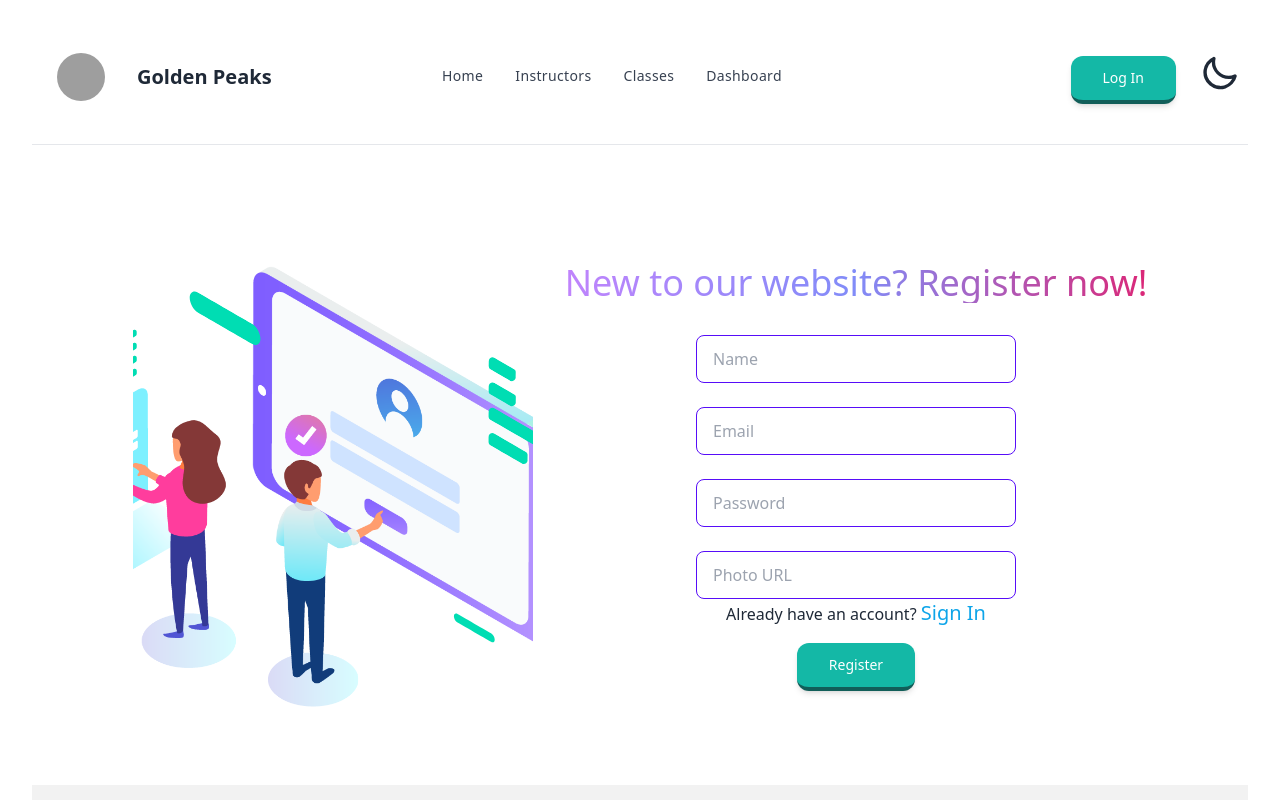
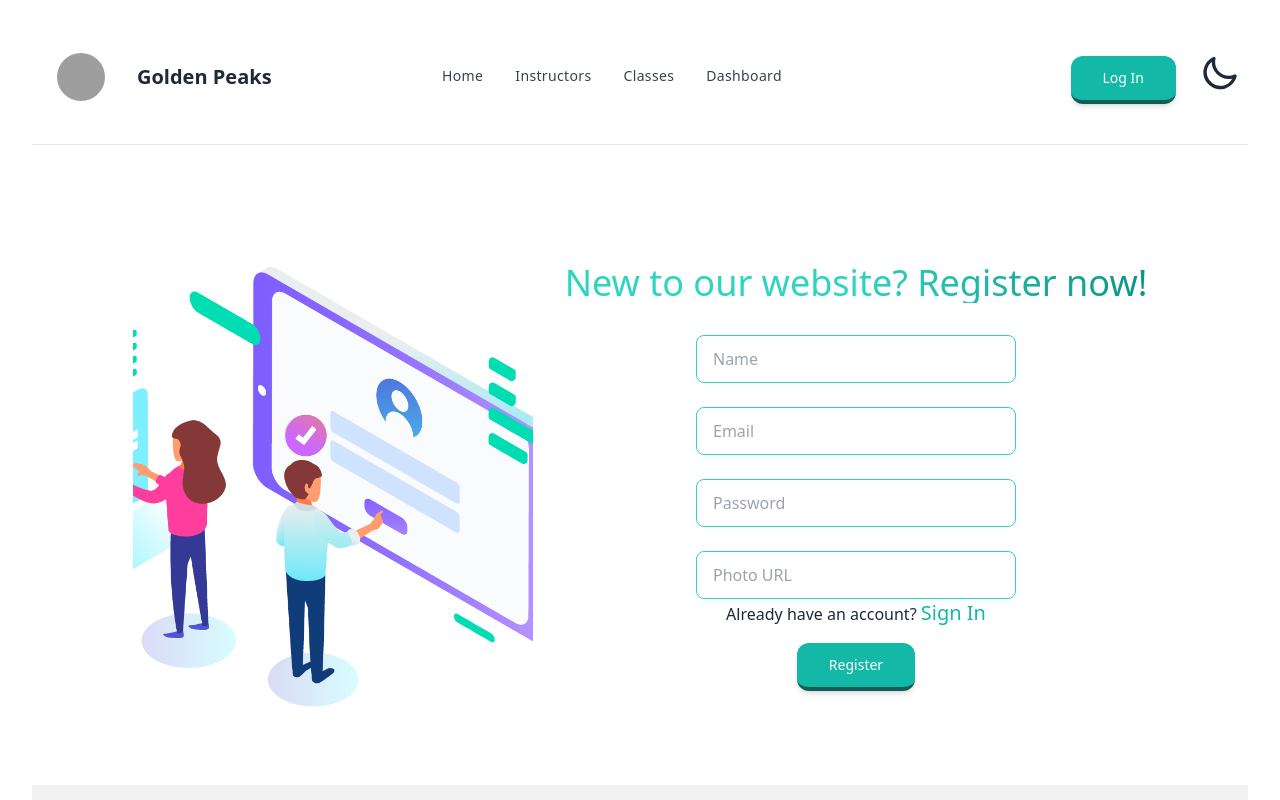
Before and after one commit to Astro177/Golden-Peaks-Client, a React (Vite) app: page /register in a window 1280 px wide. Shown: the top 800 px of the page. Built offline with nearby package versions, Linux system fonts and the light colour scheme; no server answers; grey boxes are pictures that could not be loaded.

Commit message:
register added

```diff
--- a/src/index.css
+++ b/src/index.css
@@ -16,5 +16,5 @@
     @apply font-medium tracking-wide text-gray-700 transition-colors duration-200 hover:text-teal-500;
   }
   .text-color {
-    @apply bg-gradient-to-r from-purple-400 via-indigo-400 to-pink-600 text-transparent bg-clip-text;
+    @apply bg-gradient-to-r from-teal-400 via-teal-400 to-teal-600 text-transparent bg-clip-text;
   }
--- a/src/pages/Login/Login.jsx
+++ b/src/pages/Login/Login.jsx
@@ -74,10 +74,9 @@ const Login = () => {
         <p>Login using social networks</p>
         <div className="flex justify-center mt-4 mb-2">
           <button
-            className="text-4xl text-purple-700 p-2 bg-white rounded-xl"
+            className="text-4xl text-black p-2 bg-teal-400 rounded-xl hover:scale-110 duration-150"
             onClick={handleGoogleSignIn}
           >
-            {" "}
             <TbBrandGoogle />
           </button>
         </div>
@@ -89,14 +88,14 @@ const Login = () => {
               placeholder="Email"
               //   ref={emailRef}
               required
-              className="input input-bordered input-primary w-full max-w-xs mb-6"
+              className="input input-bordered border-teal-400 w-full max-w-xs mb-6"
             />
             <input
               type={showPassword ? "text" : "password"}
               {...register("password")}
               placeholder="password"
               required
-              className="input input-bordered input-primary w-full max-w-xs"
+              className="input input-bordered border-teal-400 w-full max-w-xs"
             />
           </div>
           <p className="text-red-800">{error}</p>
@@ -115,7 +114,7 @@ const Login = () => {
             get access to our vast category of toys{" "}
             <Link
               to="/register"
-              className="text-xl hover:underline decoration-1 text-sky-500"
+              className="text-xl hover:underline decoration-1 text-teal-500"
             >
               Sign Up
             </Link>
--- a/src/pages/Register/Register.jsx
+++ b/src/pages/Register/Register.jsx
@@ -70,7 +70,7 @@ const Register = () => {
               placeholder="Name"
               {...register("name")}
               required
-              className="input input-bordered input-primary w-full max-w-xs mb-6"
+              className="input input-bordered border-teal-400  w-full max-w-xs mb-6"
             />
           </div>
           <div>
@@ -79,7 +79,7 @@ const Register = () => {
               placeholder="Email"
               {...register("email")}
               required
-              className="input input-bordered input-primary w-full max-w-xs mb-6"
+              className="input input-bordered border-teal-400  w-full max-w-xs mb-6"
             />
           </div>
           <div>
@@ -88,7 +88,7 @@ const Register = () => {
               required
               placeholder="Password"
               {...register("password")}
-              className="input input-bordered input-primary w-full max-w-xs mb-6"
+              className="input input-bordered border-teal-400  w-full max-w-xs mb-6"
             />
           </div>
           <div>
@@ -97,7 +97,7 @@ const Register = () => {
               placeholder="Photo URL"
               {...register("photo")}
               required
-              className="input input-bordered input-primary w-full max-w-xs "
+              className="input input-bordered border-teal-400 w-full max-w-xs "
             />
           </div>
           <p className="text-error">{error}</p>
@@ -105,7 +105,7 @@ const Register = () => {
             Already have an account?{" "}
             <Link
               to="/login"
-              className="text-xl hover:underline decoration-1 text-sky-500"
+              className="text-xl hover:underline decoration-1 text-teal-500"
             >
               Sign In
             </Link>
```
